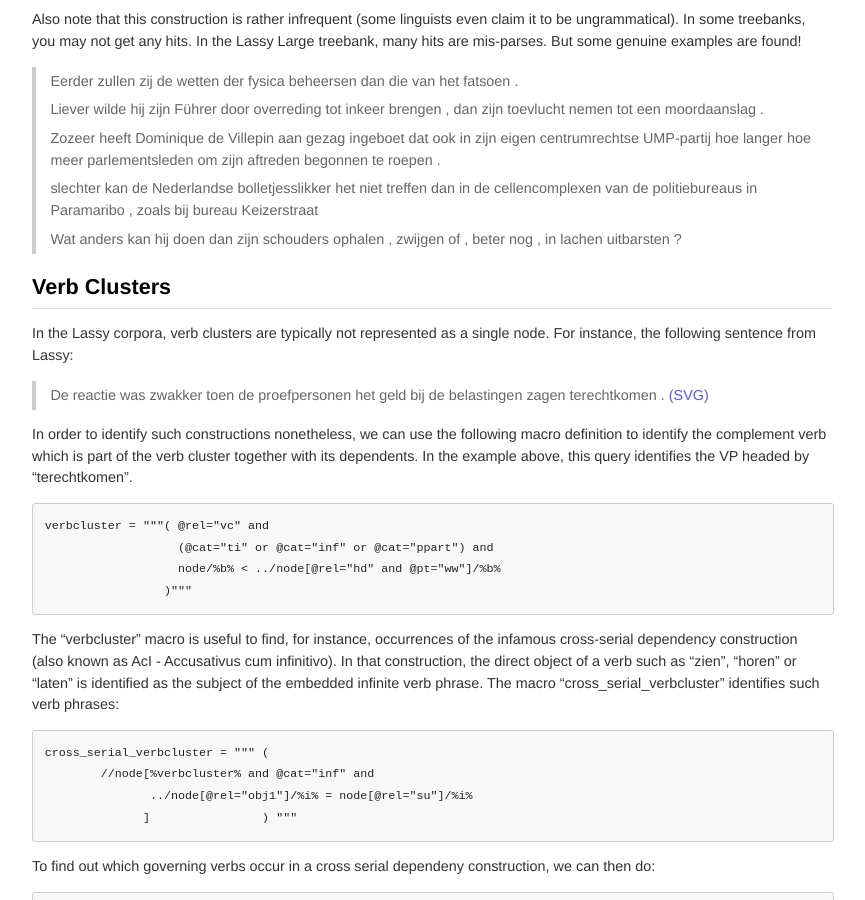
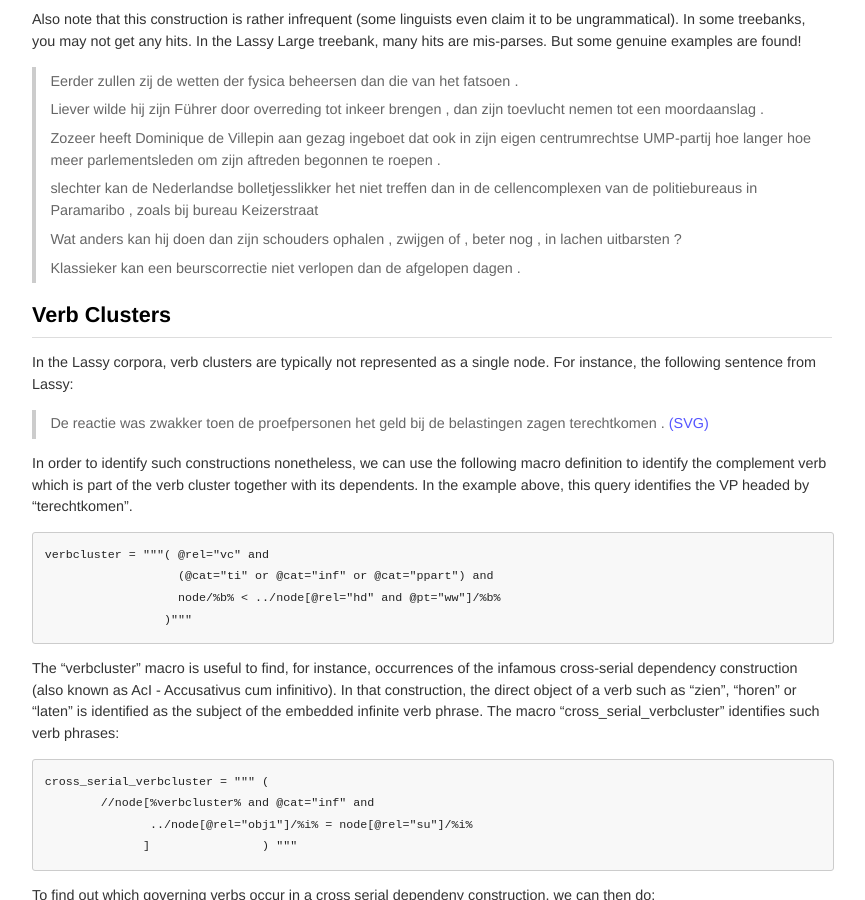
Before and after one commit to rug-compling/dact, a Jekyll site: the page built from cookbook/index.md, in a window 1280 px wide and 900 px high, scrolled down 8054 px. Shown: the whole window, without its empty margins (208-1073 px from the left). Built offline with Jekyll 4.4.1, drawn with Linux system fonts in a browser that asks for light colours.

Commit message:
Update cookbook/index.md

```diff
--- a/cookbook/index.md
+++ b/cookbook/index.md
@@ -393,6 +393,8 @@ are found!
 
 > Wat anders kan hij doen dan zijn schouders ophalen , zwijgen of , beter nog , in lachen uitbarsten ?
 
+> Klassieker kan een beurscorrectie niet verlopen dan de afgelopen dagen .
+
 ## Verb Clusters
 
 In the Lassy corpora, verb clusters are typically not represented as a single node. For instance, the following
```
